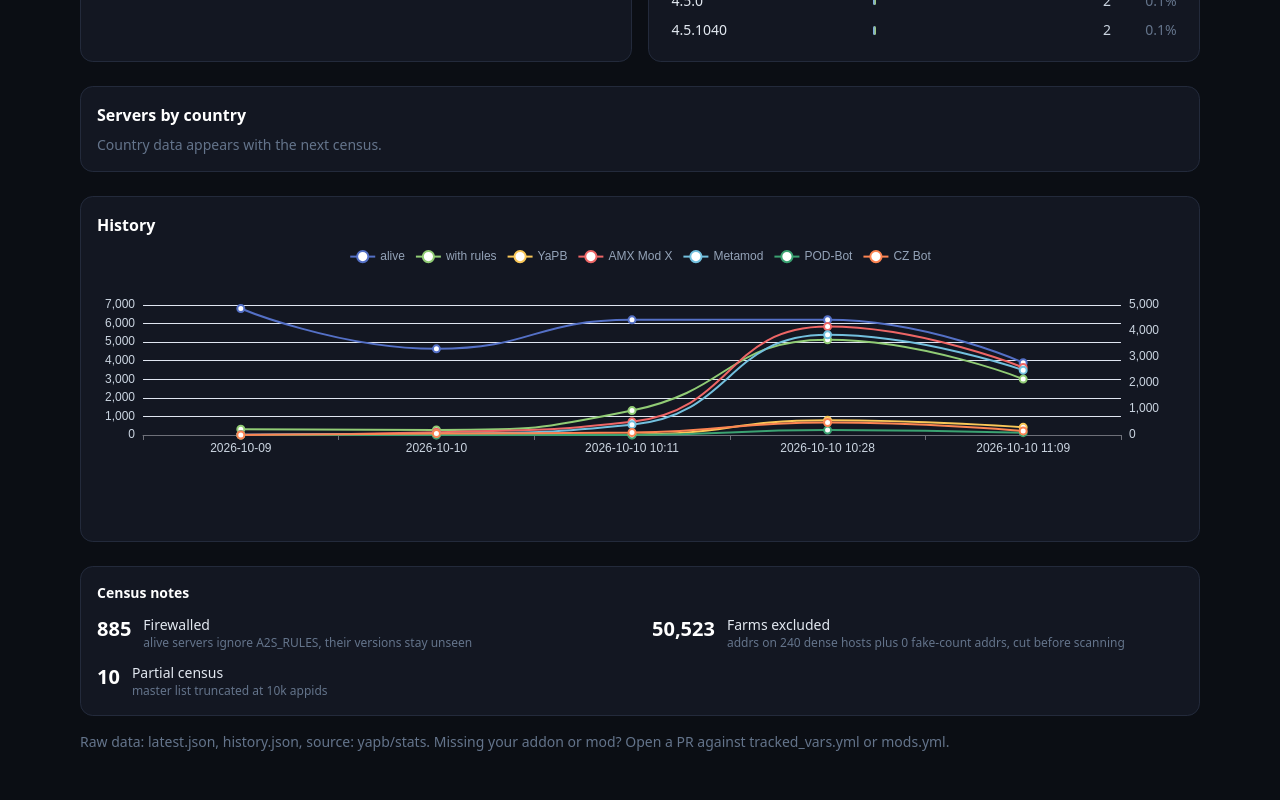
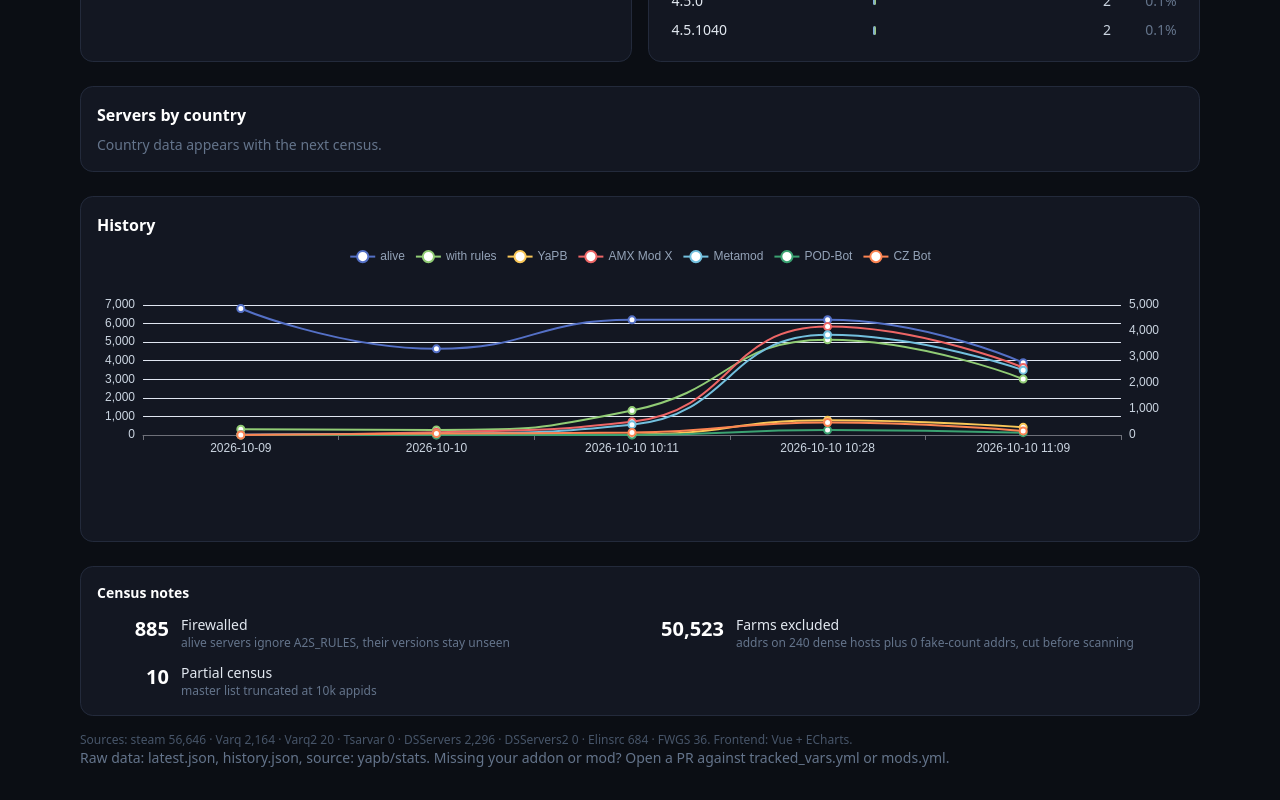
Before and after one commit to yapb/stats, a Vue app in the folder web/: page / in a window 1280 px wide. Shown: the part 1420-2220 px from the top of the page. Built offline with nearby package versions, Linux system fonts and the light colour scheme.

Commit message:
aligned notes grid plus sources line

```diff
--- a/web/src/App.vue
+++ b/web/src/App.vue
@@ -32,7 +32,9 @@
         <h2 class="font-semibold text-white mb-3">Census notes</h2>
         <dl class="grid sm:grid-cols-2 gap-x-6 gap-y-3">
           <div v-for="note in notes" :key="note.label" class="flex gap-3">
-            <div class="num text-xl font-bold text-white whitespace-nowrap">{{ note.value }}</div>
+            <div class="num text-xl font-bold text-white whitespace-nowrap min-w-[4.5rem] text-right">
+              {{ note.value }}
+            </div>
             <div>
               <dt class="text-slate-200 text-sm font-medium">{{ note.label }}</dt>
               <dd class="text-slate-500 text-xs">{{ note.text }}</dd>
@@ -40,6 +42,7 @@
           </div>
         </dl>
       </div>
+      <p class="text-slate-600 text-xs mt-3">Sources: {{ sourceLine }}. Frontend: Vue + ECharts.</p>
       <p class="text-slate-500">
         Raw data:
         <a href="data/latest.json">latest.json</a>,
@@ -100,8 +103,19 @@ onBeforeUnmount(function () {
   removeEventListener('hashchange', onHash);
 });
 
-const notes = computed(function () {
+const sourceLine = computed(function () {
   if (!latest.value) {
+    return '';
+  }
+  const s = latest.value.totals.sources || {};
+  return Object.keys(s)
+    .map(function (k) {
+      return k + ' ' + fmt(s[k]);
+    })
+    .join(' · ');
+});
+
+const notes = computed(function () {  if (!latest.value) {
     return [];
   }
   const t = latest.value.totals;
```
